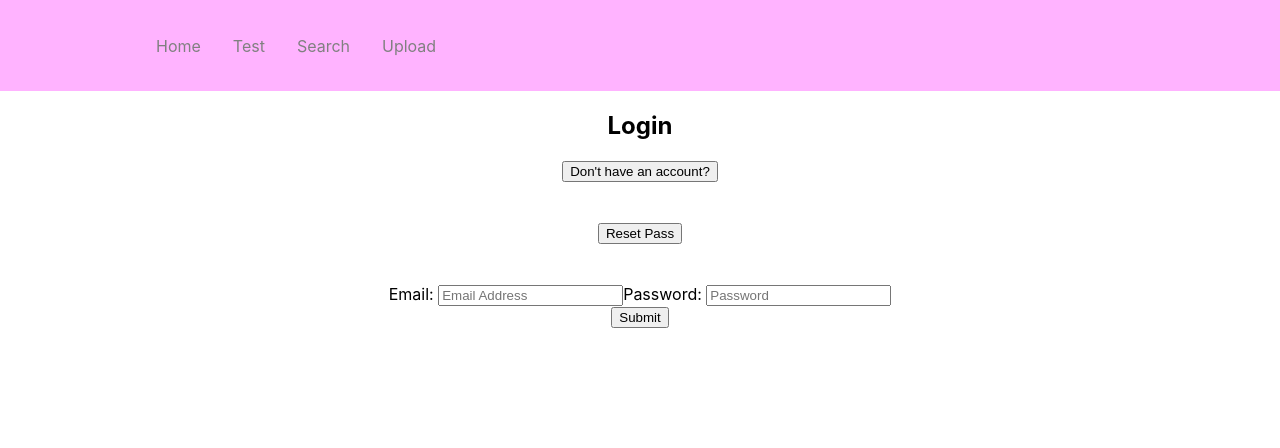
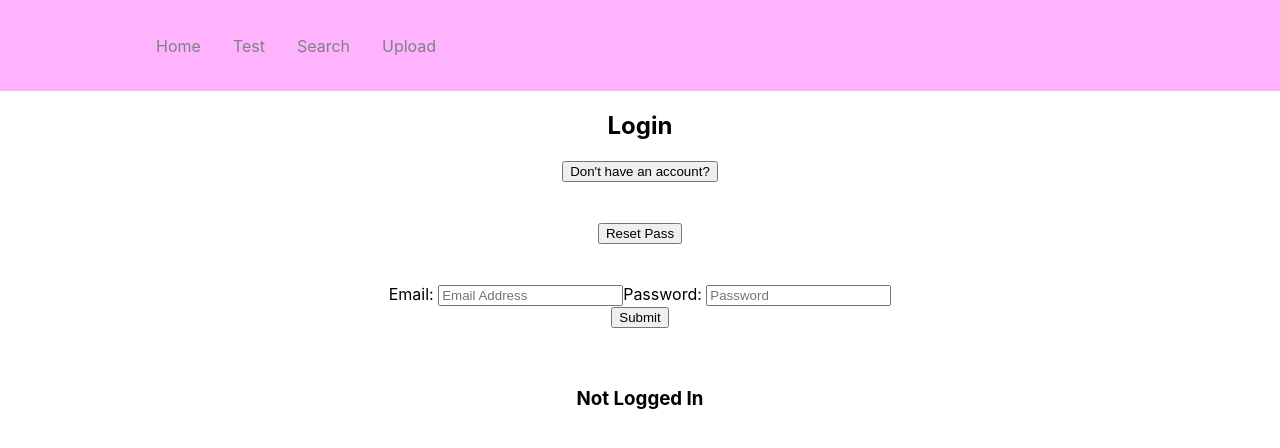
Before and after one commit to Bmfioresi/stage-managers-book, a React (Create React App) app in the folder client/: page /login in a window 1280 px wide. Shown: the top 448 px of the page. Built offline with nearby package versions, Linux system fonts and the light colour scheme.

Commit message:
Displaying userId on Login Screen

```diff
--- a/client/src/pages/authenticate.js
+++ b/client/src/pages/authenticate.js
@@ -3,6 +3,9 @@ import ReactDOM from "react-dom/client";
 import axios from 'axios';
 
 function Authenticate() {
+
+    const [userId, setUserId] = useState("Not Logged In");
+
     const [formData, setFormData] = useState({
         email: "",
         password: "",
@@ -24,6 +27,8 @@ function Authenticate() {
             console.log("RESPONSE")
             console.log(response);
             console.log(response.data);
+            setUserId(response.data.uid); // Updating userID
+            console.log(userId);
         });
 
         console.log("SUBMIT")
@@ -33,7 +38,6 @@ function Authenticate() {
       event.preventDefault();
       console.log("DUMMY FUNC")
     }
-
 
     return (
         <div myclass="myDiv">
@@ -45,11 +49,12 @@ function Authenticate() {
                 <button type="submit" className="myButton">Reset Pass</button>
             </form><br/><br/>
 
-            <form id="login" onSubmit={handleSubmit}>
+            <form id="login" onSubmit={handleSubmit} method="POST">
                 <label>Email: <input type="text" id="email" name="email" value={formData.email} placeholder="Email Address" onChange={handleChange}/></label>
                 <label>Password: <input type="text" id="password" name="password" value={formData.password} placeholder="Password" onChange={handleChange}/></label><br/>
                 <button className="myButton">Submit</button>
             </form><br/><br/>
+            <h3>{userId}</h3>
         </div>
   );
 }
```
